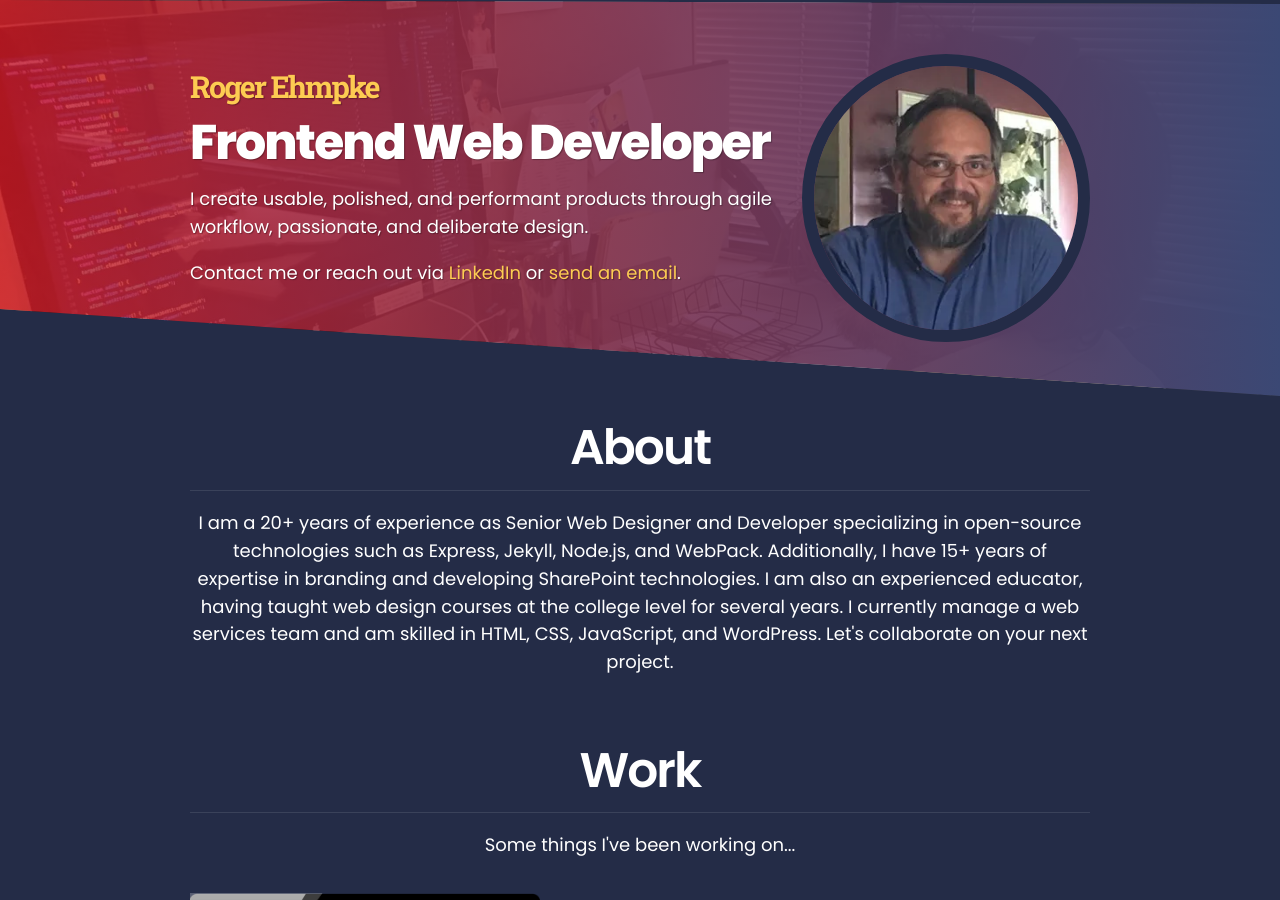
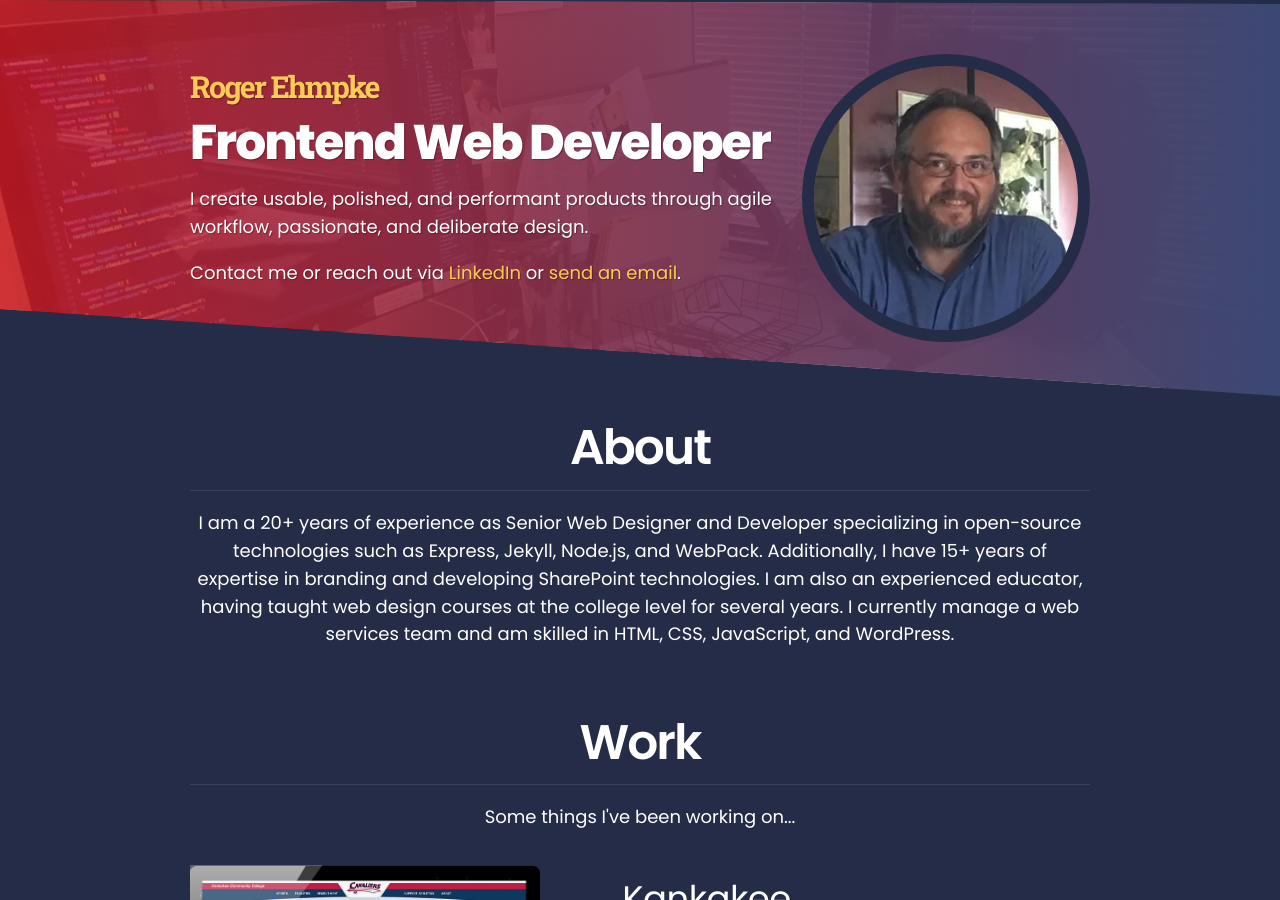
Before and after one commit to rehmpke/rogerehmpkesite, a Jekyll site: the page built from index.html, in a window 1280 px wide and 900 px high. Built offline with Jekyll 4.4.1, drawn with Linux system fonts in a browser that asks for light colours.

Commit message:
Update about.html
Take out a line that should be in contact section

```diff
--- a/_includes/about.html
+++ b/_includes/about.html
@@ -2,6 +2,6 @@
   <div class="about__content space-top space-bottom">
     <h2>About</h2>
     <hr class="primary" />
-    <p>I am a 20+ years of experience as Senior Web Designer and Developer specializing in open-source technologies such as Express, Jekyll, Node.js, and WebPack. Additionally, I have 15+ years of expertise in branding and developing SharePoint technologies. I am also an experienced educator, having taught web design courses at the college level for several years. I currently manage a web services team and am skilled in HTML, CSS, JavaScript, and WordPress. Let's collaborate on your next project.</p>
+    <p>I am a 20+ years of experience as Senior Web Designer and Developer specializing in open-source technologies such as Express, Jekyll, Node.js, and WebPack. Additionally, I have 15+ years of expertise in branding and developing SharePoint technologies. I am also an experienced educator, having taught web design courses at the college level for several years. I currently manage a web services team and am skilled in HTML, CSS, JavaScript, and WordPress.</p>
   </div>
 </section>
```
